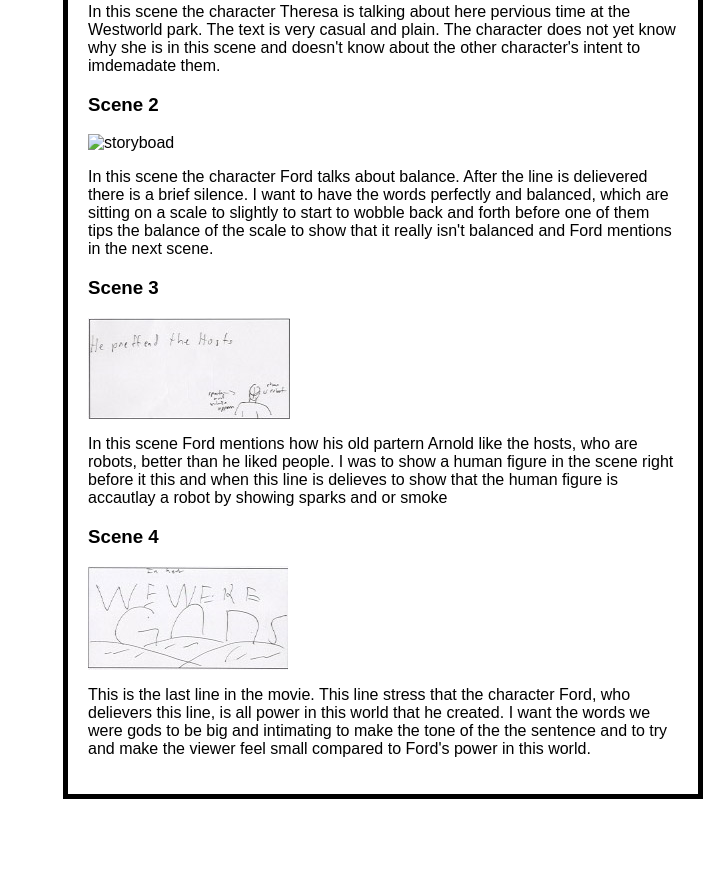
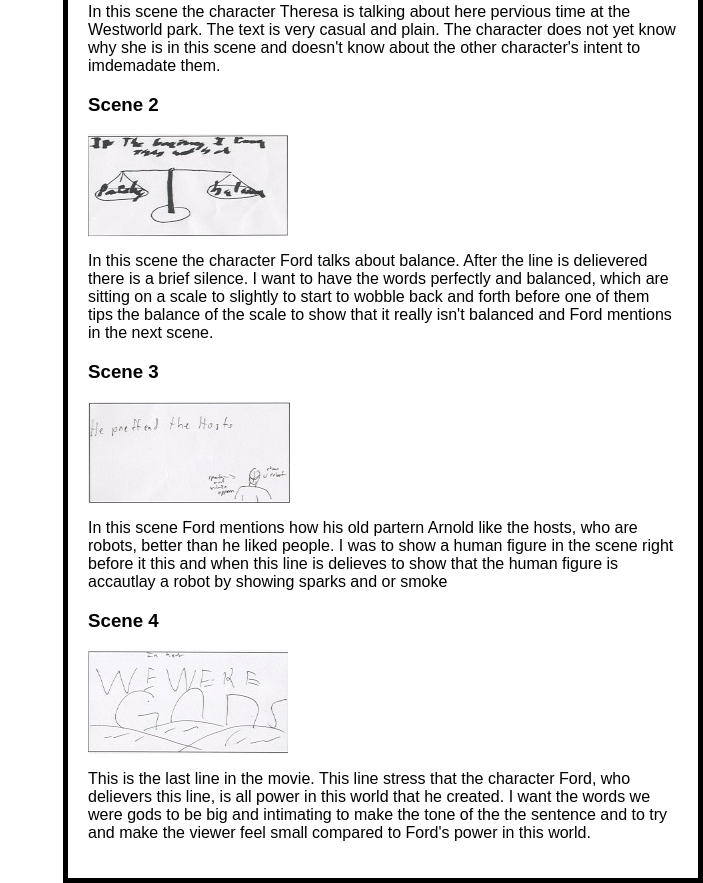
Before and after one commit to johnteesdale/DAATJournal, a plain HTML site: page index.html in a window 1280 px wide. Shown: the part 1780-2663 px from the top of the page, without its empty margins (577-1280 px from the left). Before the commit the page ends 2579 px from the top, so only its background shows below. Drawn offline with Linux system fonts and the light colour scheme.

Commit message:
quick fix

```diff
--- a/index.html
+++ b/index.html
@@ -35,7 +35,7 @@
       <img src="images/snapshot001.jpg" alt="storyboad">
       <p>In this scene the character Theresa is talking about here pervious time at the Westworld park. The text is very casual and plain. The character does not yet know why she is in this scene and doesn't know about the other character's intent to imdemadate them.</p>
       <h3>Scene 2</h3>
-      <img src="snapshot002.jpg" alt="storyboad">
+      <img src="images/snapshot002.jpg" alt="storyboad">
       <p>In this scene the character Ford talks about balance. After the line is delievered there is a brief silence. I want to have the words perfectly and balanced, which are sitting on a scale to slightly to start to wobble back and forth before one of them tips the balance of the scale to show that it really isn't balanced and Ford mentions in the next scene.</p>
       <h3>Scene 3</h3>
       <img src="images/snapshot003.jpg" alt="storyboad">
```
